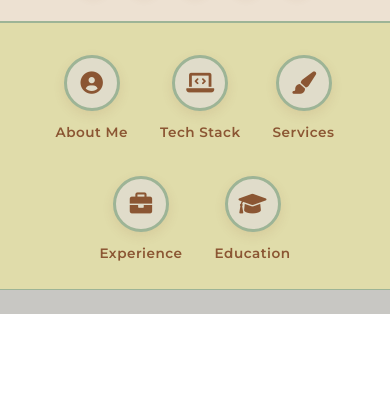
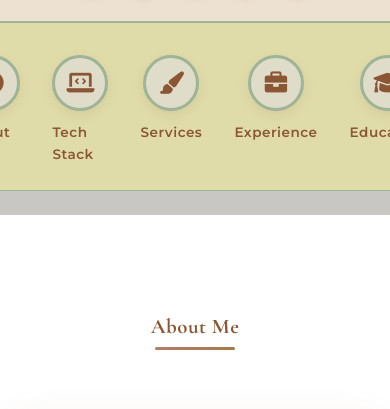
Before and after one commit to Shin-da/jeffmathew-portfolio, a website: page index.html in a window 390 px wide. Shown: the part 373-782 px from the top of the page. Drawn offline with nearby package versions, Linux system fonts and the light colour scheme; a web font is replaced by a local one.

Commit message:
higlights section fixed

```diff
--- a/css/modules/instagram.css
+++ b/css/modules/instagram.css
@@ -290,17 +290,38 @@
 .ig-highlights-section {
     background: var(--primary-bg);
     padding: 2.2rem 0 1.2rem 0;
-    margin-bottom: 2.2rem;
+    /* margin-bottom: 2.2rem; */
     border-bottom: 1px solid var(--border-color);
+    overflow-x: auto;
+    -webkit-overflow-scrolling: touch;
 }
 
 .ig-highlights-row {
     display: flex;
-    justify-content: center;
+    justify-content: flex-start;
     gap: 2.5rem;
-    flex-wrap: wrap;
-    max-width: 800px;
+    padding: 0 1rem;
+    min-width: min-content;
     margin: 0 auto;
+}
+
+@media (max-width: 991.98px) {
+    .ig-highlights-row {
+        justify-content: flex-start;
+        padding: 0 1rem;
+        gap: 1.5rem;
+    }
+}
+
+@media (max-width: 575.98px) {
+    .ig-highlights-section {
+        padding: 1.5rem 0 1rem 0;
+        margin-bottom: 1.5rem;
+    }
+    .ig-highlights-row {
+        gap: 1rem;
+        padding: 0 1rem;
+    }
 }
 
 .ig-highlight-card {
--- a/index.html
+++ b/index.html
@@ -105,7 +105,7 @@
 
   <!-- IG-Style Story Highlights Section -->
   <section class="ig-highlights-section">
-    <div class="container">
+    <div class="container" style="display: flex; justify-content: center; align-items: center;">
       <div class="ig-highlights-row">
         <div class="ig-highlight-card" data-highlight="about" tabindex="0">
           <div class="ig-highlight-icon"><i class="fas fa-user-circle"></i></div>
```
